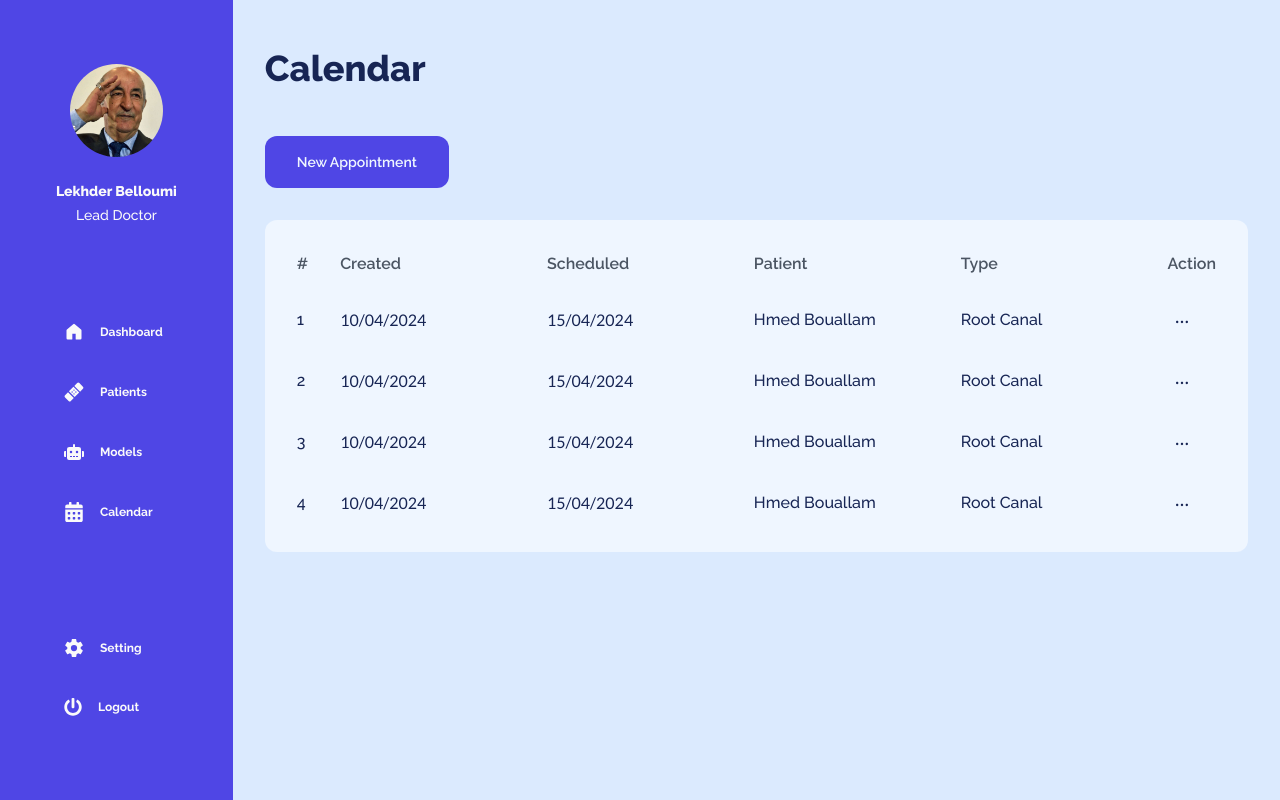
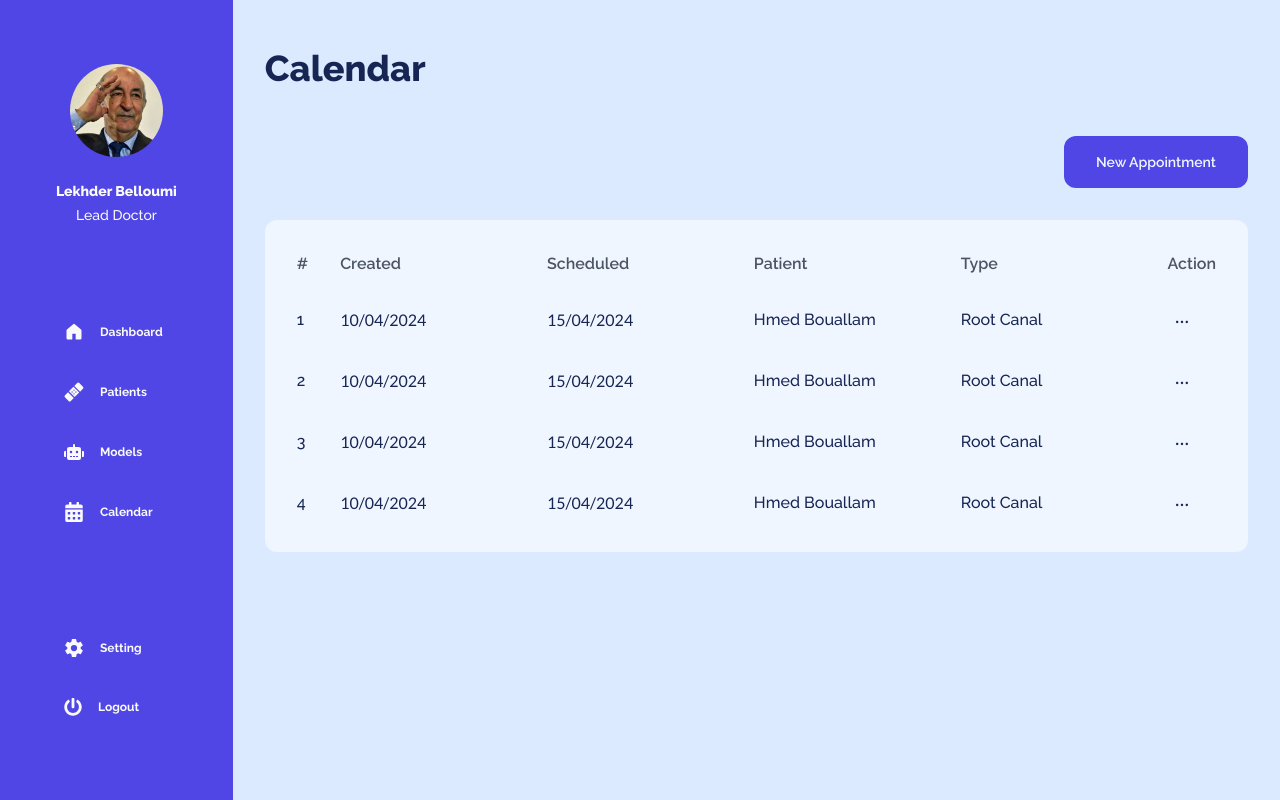
Before and after one commit to op-squad/front, a React (Vite) app: page /calendar in a window 1280 px wide. Built offline with nearby package versions, Linux system fonts and the light colour scheme; sample sign-in values are in the browser's storage.

Commit message:
fix minor inconsistencies

```diff
--- a/src/components/app/dashboard/ScheduleCard/ScheduleCard.tsx
+++ b/src/components/app/dashboard/ScheduleCard/ScheduleCard.tsx
@@ -3,6 +3,7 @@ import Calendar from "./Calendar";
 import moment from "moment";
 import Appointment from "./Appointment";
 import CalendarController from "./CalendarController";
+import { Link } from "react-router-dom";
 
 export default function ScheduleCard() {
   const [date, setDate] = useState(moment());
@@ -10,8 +11,8 @@ export default function ScheduleCard() {
   return (
     <div className="flex flex-col gap-6 bg-blue-50 text-blue-950 rounded-xl p-8">
       <div className="flex justify-between">
-        <p className="font-extrabold text-xl 2xl:text-2xl text-blue-950">
-          Schedule
+        <p className="font-extrabold text-xl 2xl:text-2xl text-blue-950 cursor-pointer hover:underline">
+          <Link to="/calendar">Schedule</Link>
         </p>
         <CalendarController
           date={date}
--- a/src/pages/Calendar.tsx
+++ b/src/pages/Calendar.tsx
@@ -10,7 +10,7 @@ export default function Calendar() {
           Calendar
         </h1>
         <div className="flex flex-col gap-8 h-fit w-full">
-          <div className="flex">
+          <div className="self-end">
             <button className="bg-indigo-600 px-8 py-4 rounded-xl text-blue-50 font-semibold text-sm">
               New Appointment
             </button>
@@ -22,6 +22,7 @@ export default function Calendar() {
             <div className="text-gray-600 font-semibold">Patient</div>
             <div className="text-gray-600 font-semibold">Type</div>
             <div className="text-gray-600 font-semibold">Action</div>
+
             <div className="font-medium">1</div>
             <div className="font-medium font-Lato">10/04/2024</div>
             <div className="font-medium font-Lato">15/04/2024</div>
@@ -32,6 +33,7 @@ export default function Calendar() {
                 <IoIosMore />
               </button>
             </div>
+
             <div className="font-medium">2</div>
             <div className="font-medium font-Lato">10/04/2024</div>
             <div className="font-medium font-Lato">15/04/2024</div>
@@ -42,6 +44,7 @@ export default function Calendar() {
                 <IoIosMore />
               </button>
             </div>
+
             <div className="font-medium">3</div>
             <div className="font-medium font-Lato">10/04/2024</div>
             <div className="font-medium font-Lato">15/04/2024</div>
@@ -52,6 +55,7 @@ export default function Calendar() {
                 <IoIosMore />
               </button>
             </div>
+
             <div className="font-medium">4</div>
             <div className="font-medium font-Lato">10/04/2024</div>
             <div className="font-medium font-Lato">15/04/2024</div>
```
